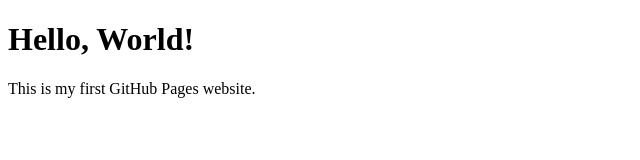
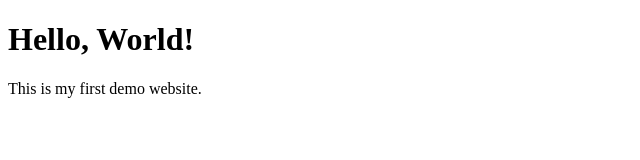
Before and after one commit to rkclimate20/testwebpage, a plain HTML site: page index.html in a window 1280 px wide. Shown: the full height of the page, 0-640 px from the left. Drawn offline with Linux system fonts and the light colour scheme.

Commit message:
added info

```diff
--- a/index.html
+++ b/index.html
@@ -5,6 +5,6 @@
 </head>
 <body>
   <h1>Hello, World!</h1>
-  <p>This is my first GitHub Pages website.</p>
+  <p>This is my first demo website.</p>
 </body>
 </html>
```
